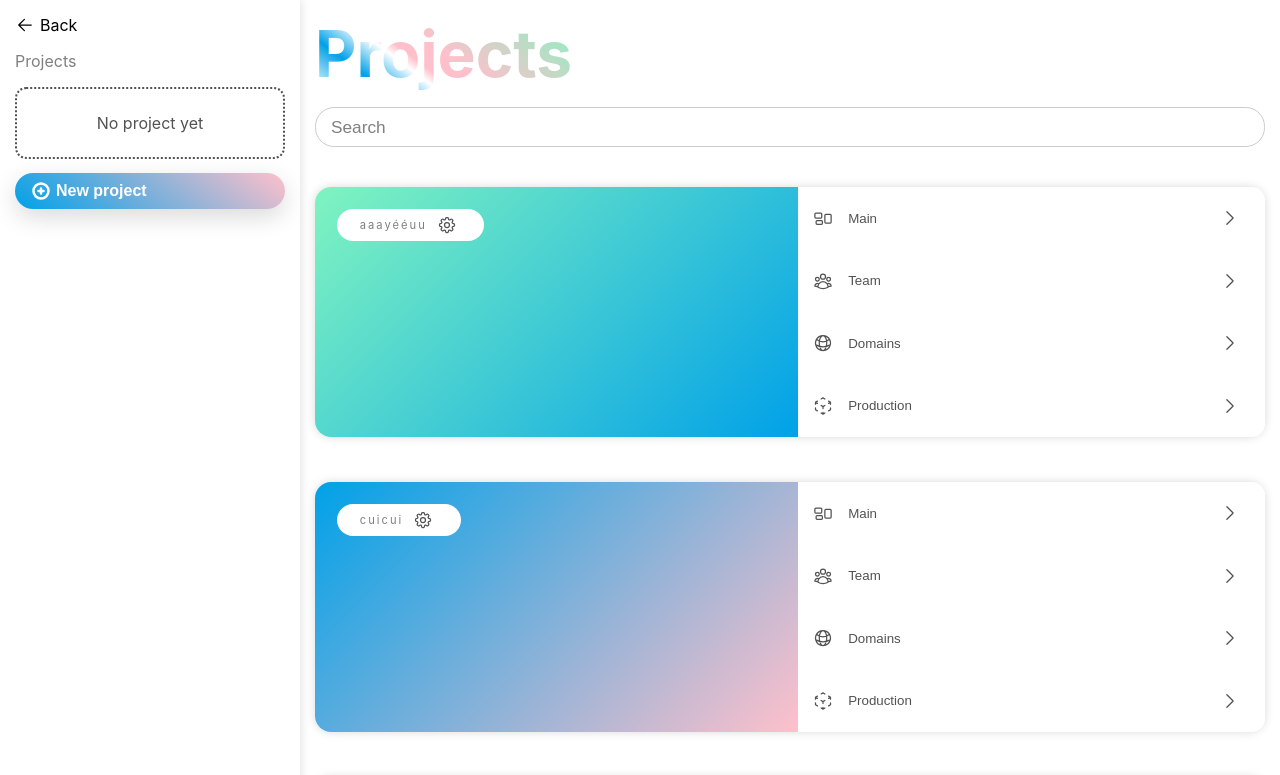
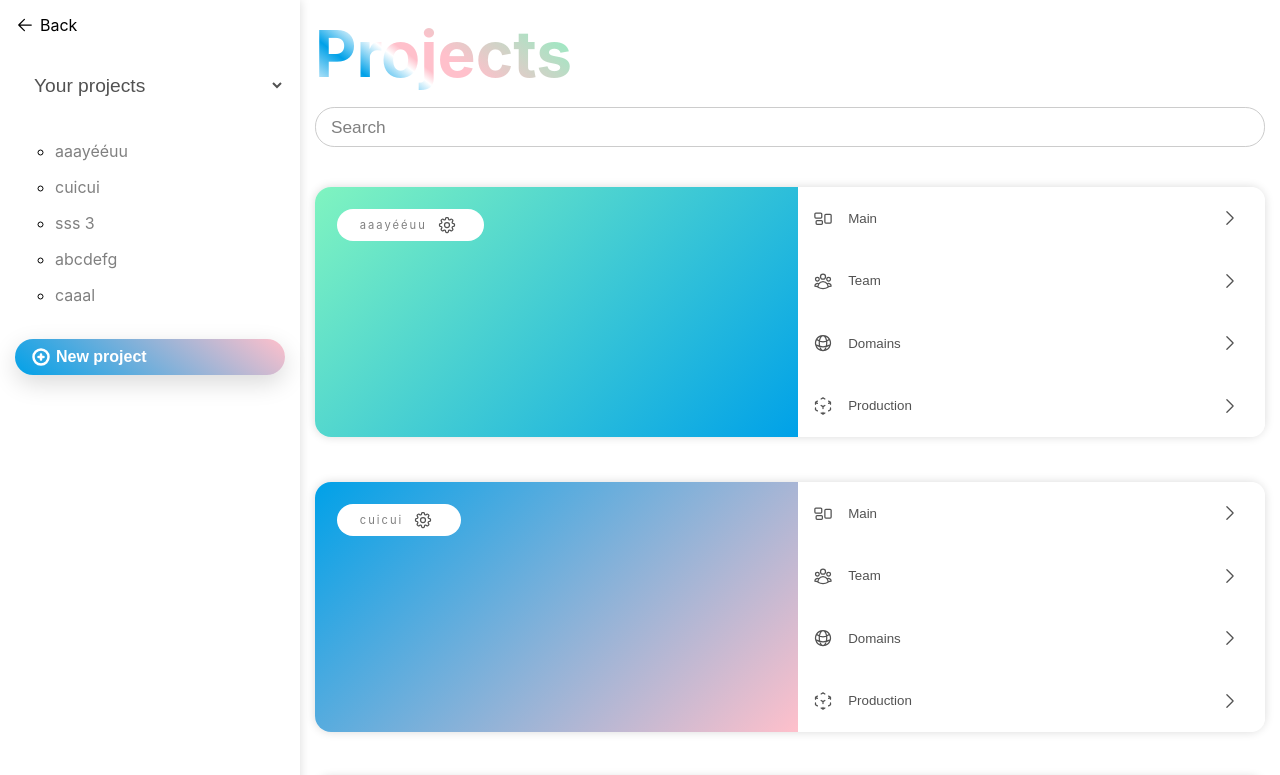
Before and after one commit to Marchand-Nicolas/starknet-quest-front, a Next.js app: page /dashboard in a window 1280 px wide. Shown: the top 775 px of the page. Built offline with nearby package versions, Linux system fonts and the light colour scheme.

Commit message:
Improving navbar

```diff
--- a/components/dashboard/navbar.js
+++ b/components/dashboard/navbar.js
@@ -13,10 +13,27 @@ export default function Navbar(props) {
                 Back
             </div>
         </Link>
+        <br></br>
         <ul className={styles.list}>
-            <p>Projects</p>
-            <li className='emptyContainer'>
-                No project yet
+            <select className='fill borderless'>
+                <option>Your projects</option>
+            </select>
+            <br></br>
+            <br></br>
+            <li>
+                <ul className={styles.projectList}>
+                {
+                    props.projects.length ? props.projects.map((project, index) =>
+                        <li key={"project_" + index} className='button'>
+                            <Link href={"/dashboard/" + project.id}>
+                                <p>{project.name}</p>
+                            </Link>
+                        </li>
+                    ) : <li className='emptyContainer'>
+                    No project yet
+                </li>
+                }
+                </ul>
             </li>
             <li>
                 <button className='button round nq-button gradient bluePink fill' onClick={() => props.setMenu(<CreateProjectMenu setMenu={props.setMenu} />, document)}>
--- a/pages/dashboard/index.js
+++ b/pages/dashboard/index.js
@@ -59,7 +59,7 @@ export default function Dashboard() {
 
     return <section className={styles.page}>
         {menu}
-        <Navbar setMenu={setMenu} />
+        <Navbar projects={projects} setMenu={setMenu} />
         <section className={styles.mainContainer}>
             <h1 className='title big'>Projects</h1>
             <div className='flex'>
--- a/styles/dashboard/Navbar.module.css
+++ b/styles/dashboard/Navbar.module.css
@@ -29,3 +29,8 @@
 .list li {
     margin-bottom: 10px;
 }
+
+.projectList {
+    max-height: 200px;
+    overflow-y: auto;
+}
--- a/styles/globals.css
+++ b/styles/globals.css
@@ -73,6 +73,10 @@ p {
 *::-webkit-scrollbar-thumb {
   background: var(--blue);
   border-radius: 2em;
+}
+
+.borderless {
+  border: none !important;
 }
 
 .flex {
@@ -289,6 +293,10 @@ input[type=text], select {
   font-size: 1.2em;
 }
 
+input[type=text]:focus, select:focus {
+  outline: var(--blue) 2px solid;
+}
+
 input[type=text]::placeholder {
   color: gray;
   font-size: .9em;
```
